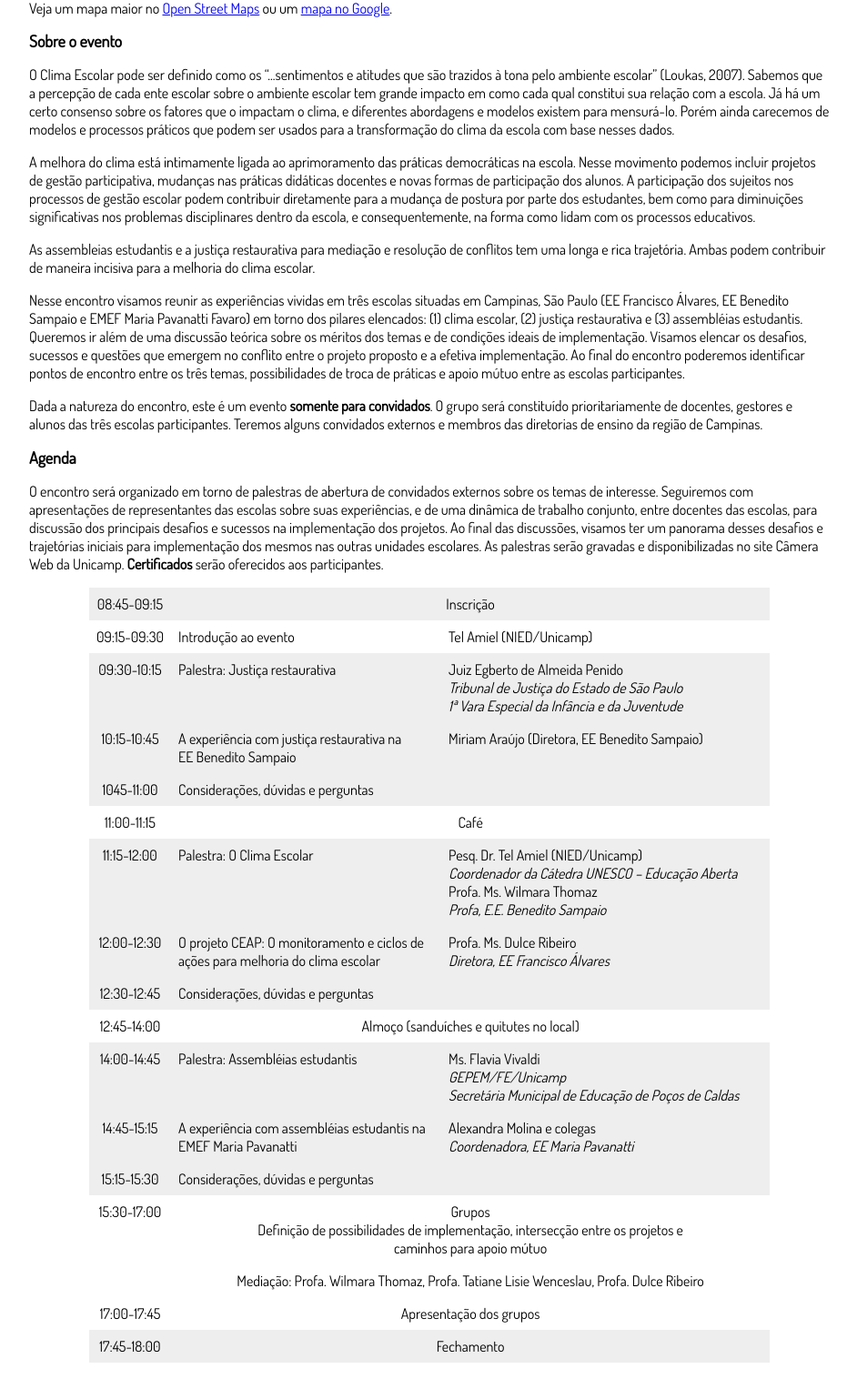
After one commit to tamielbr/ceap-site, a PHP site: page /site/encontro.html in a window 1280 px wide. The commit adds this page. Shown: the part 846-2384 px from the top of the page at 91% size, without its empty margins (104-1046 px from the left). Run offline with PHP 8.4, Linux system fonts and the light colour scheme.

Commit message:
Colocada página do encontro 2017.

```diff
--- /dev/null
+++ b/site/encontro.html
@@ -0,0 +1,259 @@
+<!DOCTYPE HTML PUBLIC "-//W3C//DTD HTML 4.0 Transitional//EN">
+<html>
+<head>
+	<meta http-equiv="content-type" content="text/html; charset=utf-8"/>
+	<link href="https://fonts.googleapis.com/css?family=Dosis" rel="stylesheet"/>
+	<title>Encontro CEAP - Junho de 2017</title>
+	<style type="text/css">
+		p, body {
+			font-family: 'Dosis', sans-serif;
+			font-size: medium;
+		}
+		body {
+			padding-left: 10%;
+			padding-right: 20%;
+		}
+		h1 {
+			font-size: x-large;
+		}
+		h2 {
+			font-size: large;
+		}
+
+	</style>
+</head>
+<body lang="pt-BR">
+	<table>
+		<tr><td><img src="public/img/logo_escolas.png" align="left"><td>
+			<h1>Encontro CEAP: Estabelecendo Diálogos entre Clima escolar, <br>Assembleias estudantis e Justiça restaurativa</h1></td>
+		</tr></table>
+	<h2>Iniciativa</h2>
+	<a href="https://ceap.nied.unicamp.br">Projeto CEAP</a>: Promovendo Condições de Ensino, Aprendizagem e Participação (FAPESP)
+
+	<h2>Organização</h2>
+	Núcleo de Informática Aplicada à Educação (NIED/Unicamp)<br>
+	<h2>Apoio</h2> Cátedra UNESCO em Educação Aberta (Unicamp)<br>
+
+	<h2>Data</h2> 29 de junho de 2017, quinta-feira, 08:45-18:00 (com intervalo para café e almoço)
+	<h2>Local</h2> Prédio novo do Instituto da Computação (<b>IC 3.5</b>) - Sala 353 – Unicamp.<br><br>
+	<iframe width="700" height="350" frameborder="0" scrolling="no" marginheight="0" marginwidth="0" src="http://www.openstreetmap.org/export/embed.html?bbox=-47.065483331680305%2C-22.814619828999085%2C-47.062586545944214%2C-22.81248368944337&amp;layer=mapnik" style="border: 1px solid black"></iframe></br>
+	Veja um mapa maior no <a href="http://www.openstreetmap.org/#map=19/-22.81355/-47.06403">Open Street Maps</a> ou um <a href="https://goo.gl/maps/4E8JGwuob6m">mapa no Google</a>.
+
+	<h2>Sobre o evento</h2>
+	<p>O Clima Escolar pode ser definido como os “...sentimentos e atitudes que são trazidos à tona pelo ambiente escolar” (Loukas, 2007). Sabemos que a percepção de cada ente escolar sobre o ambiente escolar tem grande impacto em como cada qual constitui sua relação com a escola. Já há um certo consenso sobre os fatores que o impactam o clima, e diferentes abordagens e modelos existem para mensurá-lo. Porém ainda carecemos de modelos e processos práticos que podem ser usados para a transformação do clima da escola com base nesses dados.</p>
+	<p>A melhora do clima está intimamente ligada ao aprimoramento das práticas democráticas na escola. Nesse movimento podemos incluir projetos de gestão participativa, mudanças nas práticas didáticas docentes e novas formas de participação dos alunos. A participação dos sujeitos nos processos de gestão escolar podem contribuir diretamente para a mudança de postura por parte dos estudantes, bem como para diminuições significativas nos problemas disciplinares dentro da escola, e consequentemente, na forma como lidam com os processos educativos.</p>
+	<p>As assembleias estudantis e a justiça restaurativa para mediação e resolução de conflitos tem uma longa e rica trajetória. Ambas podem contribuir de maneira incisiva para a melhoria do clima escolar.</p>
+	<p>Nesse encontro visamos reunir as experiências vividas em três escolas situadas em Campinas, São Paulo (EE Francisco Álvares, EE Benedito Sampaio e EMEF Maria Pavanatti Favaro) em torno dos pilares elencados: (1) clima escolar, (2) justiça restaurativa e (3) assembléias estudantis. Queremos ir além de uma discussão teórica sobre os méritos dos temas e de condições ideais de implementação. Visamos elencar os desafios, sucessos e questões que emergem no conflito entre o projeto proposto e a efetiva implementação. Ao final do encontro poderemos identificar pontos de encontro entre os três temas, possibilidades de troca de práticas e apoio mútuo entre as escolas participantes.</p>
+
+	<p>Dada a natureza do encontro, este é um evento <b>somente para convidados</b>. O grupo será constituído prioritariamente de docentes, gestores e alunos das três escolas participantes. Teremos alguns convidados externos e membros das diretorias de ensino da região de Campinas.</p>
+
+
+	<h2>Agenda</h2>
+
+	<p>O encontro será organizado em torno de palestras de abertura de convidados externos sobre os temas de interesse. Seguiremos com apresentações de representantes das escolas sobre suas experiências, e de uma dinâmica de trabalho conjunto, entre docentes das escolas, para discussão dos principais desafios e sucessos na implementação dos projetos. Ao final das discussões, visamos ter um panorama desses desafios e trajetórias iniciais para implementação dos mesmos nas outras unidades escolares. As palestras serão gravadas e disponibilizadas no site Câmera Web da Unicamp. <b>Certificados</b> serão oferecidos aos participantes.</p>
+<table  align="center" cellpadding="8" cellspacing="0">
+	<tr valign="top">
+		<td  bgcolor="#eee" style="background: #eee" style="border-top: 1px solid #000001; border-bottom: 1px solid #000001; border-left: 1px solid #000001; border-right: none; padding-top: 0.05cm; padding-bottom: 0.1cm; padding-left: 0.03cm; padding-right: 0cm">
+			<p  align="center">08:45-09:15</p>
+		</td>
+		<td colspan="2" width="630" bgcolor="#eee" style="background: #eee" style="border: 1px solid #000001; padding-top: 0.05cm; padding-bottom: 0.1cm; padding-left: 0.03cm; padding-right: 0.05cm">
+			<p  align="center">Inscrição</p>
+		</td>
+	</tr>
+	<tr valign="top">
+		<td  bgcolor="#ffffff" style="background: #ffffff" style="border-top: 1px solid #000001; border-bottom: 1px solid #000001; border-left: 1px solid #000001; border-right: none; padding-top: 0.05cm; padding-bottom: 0.1cm; padding-left: 0.03cm; padding-right: 0cm">
+			<p  align="center">09:15-09:30</p>
+		</td>
+		<td width="281" bgcolor="#ffffff" style="background: #ffffff" style="border-top: 1px solid #000001; border-bottom: 1px solid #000001; border-left: 1px solid #000001; border-right: none; padding-top: 0.05cm; padding-bottom: 0.1cm; padding-left: 0.03cm; padding-right: 0cm">
+			<p >Introdução
+			ao evento</p>
+		</td>
+		<td width="345" bgcolor="#ffffff" style="background: #ffffff" style="border: 1px solid #000001; padding-top: 0.05cm; padding-bottom: 0.1cm; padding-left: 0.03cm; padding-right: 0.05cm">
+			<p >Tel
+			Amiel (NIED/Unicamp)</p>
+		</td>
+	</tr>
+	<tr valign="top">
+		<td  bgcolor="#eeeeee" style="background: #eeeeee" style="border-top: 1px solid #000001; border-bottom: 1px solid #000001; border-left: 1px solid #000001; border-right: none; padding-top: 0.05cm; padding-bottom: 0.1cm; padding-left: 0.03cm; padding-right: 0cm">
+			<p  align="center">09:30-10:15</p>
+		</td>
+		<td width="281" bgcolor="#eeeeee" style="background: #eeeeee" style="border-top: 1px solid #000001; border-bottom: 1px solid #000001; border-left: 1px solid #000001; border-right: none; padding-top: 0.05cm; padding-bottom: 0.1cm; padding-left: 0.03cm; padding-right: 0cm">
+			<p >Palestra:
+			Justiça restaurativa</p>
+		</td>
+		<td width="345" bgcolor="#eeeeee" style="background: #eeeeee" style="border: 1px solid #000001; padding-top: 0.05cm; padding-bottom: 0.1cm; padding-left: 0.03cm; padding-right: 0.05cm">
+			<p >Juiz
+			Egberto de Almeida Penido <br/>
+<i>Tribunal
+			de Justiça do Estado de São Paulo<br/>
+1ª Vara Especial da
+			Infância e da Juventude</i></p>
+		</td>
+	</tr>
+	<tr valign="top">
+		<td  bgcolor="#eeeeee" style="background: #eeeeee" style="border-top: 1px solid #000001; border-bottom: 1px solid #000001; border-left: 1px solid #000001; border-right: none; padding-top: 0.05cm; padding-bottom: 0.1cm; padding-left: 0.03cm; padding-right: 0cm">
+			<p  align="center">10:15-10:45</p>
+		</td>
+		<td width="281" bgcolor="#eeeeee" style="background: #eeeeee" style="border-top: 1px solid #000001; border-bottom: 1px solid #000001; border-left: 1px solid #000001; border-right: none; padding-top: 0.05cm; padding-bottom: 0.1cm; padding-left: 0.03cm; padding-right: 0cm">
+			<p >A
+			experiência com justiça restaurativa na <br/>
+EE Benedito
+			Sampaio</p>
+		</td>
+		<td width="345" bgcolor="#eeeeee" style="background: #eeeeee" style="border: 1px solid #000001; padding-top: 0.05cm; padding-bottom: 0.1cm; padding-left: 0.03cm; padding-right: 0.05cm">
+			<p >Miriam
+			Araújo (Diretora, EE Benedito Sampaio)</p>
+		</td>
+	</tr>
+	<tr valign="top">
+		<td  bgcolor="#eeeeee" style="background: #eeeeee" style="border-top: 1px solid #000001; border-bottom: 1px solid #000001; border-left: 1px solid #000001; border-right: none; padding-top: 0.05cm; padding-bottom: 0.1cm; padding-left: 0.03cm; padding-right: 0cm">
+			<p  align="center">1045-11:00</p>
+		</td>
+		<td colspan="2" width="630" bgcolor="#eeeeee" style="background: #eeeeee" style="border: 1px solid #000001; padding-top: 0.05cm; padding-bottom: 0.1cm; padding-left: 0.03cm; padding-right: 0.05cm">
+			<p >Considerações,
+			dúvidas e perguntas</p>
+		</td>
+	</tr>
+	<tr valign="top">
+		<td  bgcolor="#ffffff" style="background: #ffffff" style="border-top: 1px solid #000001; border-bottom: 1px solid #000001; border-left: 1px solid #000001; border-right: none; padding-top: 0.05cm; padding-bottom: 0.1cm; padding-left: 0.03cm; padding-right: 0cm">
+			<p  align="center">11:00-11:15</p>
+		</td>
+		<td colspan="2" width="630" bgcolor="#ffffff" style="background: #ffffff" style="border: 1px solid #000001; padding-top: 0.05cm; padding-bottom: 0.1cm; padding-left: 0.03cm; padding-right: 0.05cm">
+			<p  align="center">Café</p>
+		</td>
+	</tr>
+	<tr valign="top">
+		<td  bgcolor="#eeeeee" style="background: #eeeeee" style="border-top: 1px solid #000001; border-bottom: 1px solid #000001; border-left: 1px solid #000001; border-right: none; padding-top: 0.05cm; padding-bottom: 0.1cm; padding-left: 0.03cm; padding-right: 0cm">
+			<p  align="center">11:15-12:00</p>
+		</td>
+		<td width="281" bgcolor="#eeeeee" style="background: #eeeeee" style="border-top: 1px solid #000001; border-bottom: 1px solid #000001; border-left: 1px solid #000001; border-right: none; padding-top: 0.05cm; padding-bottom: 0.1cm; padding-left: 0.03cm; padding-right: 0cm">
+			<p >Palestra:
+			O Clima Escolar</p>
+		</td>
+		<td width="345" bgcolor="#eeeeee" style="background: #eeeeee" style="border: 1px solid #000001; padding-top: 0.05cm; padding-bottom: 0.1cm; padding-left: 0.03cm; padding-right: 0.05cm">
+			<p >Pesq.
+			Dr. Tel Amiel (NIED/Unicamp)<br/>
+<i>Coordenador
+			da Cátedra UNESCO – Educação Aberta<br/>
+</i>Profa.
+			Ms. Wilmara Thomaz <br/>
+<i>Profa,
+			E.E. Benedito Sampaio</i></p>
+		</td>
+	</tr>
+	<tr valign="top">
+		<td  bgcolor="#eeeeee" style="background: #eeeeee" style="border-top: 1px solid #000001; border-bottom: 1px solid #000001; border-left: 1px solid #000001; border-right: none; padding-top: 0.05cm; padding-bottom: 0.1cm; padding-left: 0.03cm; padding-right: 0cm">
+			<p  align="center">12:00-12:30</p>
+		</td>
+		<td width="281" bgcolor="#eeeeee" style="background: #eeeeee" style="border-top: 1px solid #000001; border-bottom: 1px solid #000001; border-left: 1px solid #000001; border-right: none; padding-top: 0.05cm; padding-bottom: 0.1cm; padding-left: 0.03cm; padding-right: 0cm">
+			<p >O
+			projeto CEAP: O monitoramento e ciclos de ações para melhoria do
+			clima escolar</p>
+		</td>
+		<td width="345" bgcolor="#eeeeee" style="background: #eeeeee" style="border: 1px solid #000001; padding-top: 0.05cm; padding-bottom: 0.1cm; padding-left: 0.03cm; padding-right: 0.05cm">
+			<p >Profa.
+			Ms.  Dulce Ribeiro <br/>
+<i>Diretora,
+			EE Francisco Álvares</i></p>
+		</td>
+	</tr>
+	<tr valign="top">
+		<td  bgcolor="#eeeeee" style="background: #eeeeee" style="border-top: 1px solid #000001; border-bottom: 1px solid #000001; border-left: 1px solid #000001; border-right: none; padding-top: 0.05cm; padding-bottom: 0.1cm; padding-left: 0.03cm; padding-right: 0cm">
+			<p  align="center">12:30-12:45</p>
+		</td>
+		<td colspan="2" width="630" bgcolor="#eeeeee" style="background: #eeeeee" style="border: 1px solid #000001; padding-top: 0.05cm; padding-bottom: 0.1cm; padding-left: 0.03cm; padding-right: 0.05cm">
+			<p >Considerações,
+			dúvidas e perguntas</p>
+		</td>
+	</tr>
+	<tr valign="top">
+		<td  bgcolor="#ffffff" style="background: #ffffff" style="border-top: 1px solid #000001; border-bottom: 1px solid #000001; border-left: 1px solid #000001; border-right: none; padding-top: 0.05cm; padding-bottom: 0.1cm; padding-left: 0.03cm; padding-right: 0cm">
+			<p  align="center">12:45-14:00</p>
+		</td>
+		<td colspan="2" width="630" bgcolor="#ffffff" style="background: #ffffff" style="border: 1px solid #000001; padding-top: 0.05cm; padding-bottom: 0.1cm; padding-left: 0.03cm; padding-right: 0.05cm">
+			<p  align="center">Almoço
+			(sanduíches e quitutes no local)</p>
+		</td>
+	</tr>
+	<tr valign="top">
+		<td  bgcolor="#eeeeee" style="background: #eeeeee" style="border-top: 1px solid #000001; border-bottom: 1px solid #000001; border-left: 1px solid #000001; border-right: none; padding-top: 0.05cm; padding-bottom: 0.1cm; padding-left: 0.03cm; padding-right: 0cm">
+			<p  align="center">14:00-14:45</p>
+		</td>
+		<td width="281" bgcolor="#eeeeee" style="background: #eeeeee" style="border-top: 1px solid #000001; border-bottom: 1px solid #000001; border-left: 1px solid #000001; border-right: none; padding-top: 0.05cm; padding-bottom: 0.1cm; padding-left: 0.03cm; padding-right: 0cm">
+			<p >Palestra:
+			Assembléias estudantis</p>
+		</td>
+		<td width="345" bgcolor="#eeeeee" style="background: #eeeeee" style="border: 1px solid #000001; padding-top: 0.05cm; padding-bottom: 0.1cm; padding-left: 0.03cm; padding-right: 0.05cm">
+			<p >Ms.
+			Flavia Vivaldi <br/>
+<i>GEPEM/FE/Unicamp<br/>
+Secretária
+			Municipal de Educação de Poços de Caldas</i></p>
+		</td>
+	</tr>
+	<tr valign="top">
+		<td  bgcolor="#eeeeee" style="background: #eeeeee" style="border-top: 1px solid #000001; border-bottom: 1px solid #000001; border-left: 1px solid #000001; border-right: none; padding-top: 0.05cm; padding-bottom: 0.1cm; padding-left: 0.03cm; padding-right: 0cm">
+			<p  align="center">14:45-15:15</p>
+		</td>
+		<td width="281" bgcolor="#eeeeee" style="background: #eeeeee" style="border-top: 1px solid #000001; border-bottom: 1px solid #000001; border-left: 1px solid #000001; border-right: none; padding-top: 0.05cm; padding-bottom: 0.1cm; padding-left: 0.03cm; padding-right: 0cm">
+			<p >A
+			experiência com assembléias estudantis na EMEF
+			Maria Pavanatti</p>
+		</td>
+		<td width="345" bgcolor="#eeeeee" style="background: #eeeeee" style="border: 1px solid #000001; padding-top: 0.05cm; padding-bottom: 0.1cm; padding-left: 0.03cm; padding-right: 0.05cm">
+			<p >Alexandra
+			Molina e
+			colegas
+			<br/>
+<i>Coordenadora,
+			EE Maria Pavanatti</i></p>
+		</td>
+	</tr>
+	<tr valign="top">
+		<td  bgcolor="#eeeeee" style="background: #eeeeee" style="border-top: 1px solid #000001; border-bottom: 1px solid #000001; border-left: 1px solid #000001; border-right: none; padding-top: 0.05cm; padding-bottom: 0.1cm; padding-left: 0.03cm; padding-right: 0cm">
+			<p  align="center">15:15-15:30</p>
+		</td>
+		<td colspan="2" width="630" bgcolor="#eeeeee" style="background: #eeeeee" style="border: 1px solid #000001; padding-top: 0.05cm; padding-bottom: 0.1cm; padding-left: 0.03cm; padding-right: 0.05cm">
+			<p >Considerações,
+			dúvidas e perguntas</p>
+		</td>
+	</tr>
+	<tr valign="top">
+		<td  bgcolor="#ffffff" style="background: #ffffff" style="border-top: 1px solid #000001; border-bottom: 1px solid #000001; border-left: 1px solid #000001; border-right: none; padding-top: 0.05cm; padding-bottom: 0.1cm; padding-left: 0.03cm; padding-right: 0cm">
+			<p  align="center">15:30-17:00</p>
+		</td>
+		<td colspan="2" width="630" bgcolor="#ffffff" style="background: #ffffff" style="border: 1px solid #000001; padding-top: 0.05cm; padding-bottom: 0.1cm; padding-left: 0.03cm; padding-right: 0.05cm">
+			<p  align="center">Grupos<br/>
+Definição
+			de possibilidades de implementação, intersecção entre os
+			projetos e <br/>
+caminhos para apoio mútuo</p>
+			<p  align="center">Mediação:
+			Profa. Wilmara Thomaz, Profa. Tatiane Lisie Wenceslau, Profa.
+			Dulce Ribeiro</p>
+		</td>
+	</tr>
+	<tr valign="top">
+		<td  bgcolor="#ffffff" style="background: #ffffff" style="border-top: 1px solid #000001; border-bottom: 1px solid #000001; border-left: 1px solid #000001; border-right: none; padding-top: 0.05cm; padding-bottom: 0.1cm; padding-left: 0.03cm; padding-right: 0cm">
+			<p  align="center">17:00-17:45</p>
+		</td>
+		<td colspan="2" width="630" bgcolor="#ffffff" style="background: #ffffff" style="border: 1px solid #000001; padding-top: 0.05cm; padding-bottom: 0.1cm; padding-left: 0.03cm; padding-right: 0.05cm">
+			<p  align="center">Apresentação
+			dos grupos</p>
+		</td>
+	</tr>
+	<tr valign="top">
+		<td  bgcolor="#eee" style="background: #eee" style="border-top: 1px solid #000001; border-bottom: 1px solid #000001; border-left: 1px solid #000001; border-right: none; padding-top: 0.05cm; padding-bottom: 0.1cm; padding-left: 0.03cm; padding-right: 0cm">
+			<p  align="center">17:45-18:00</p>
+		</td>
+		<td colspan="2" bgcolor="#eeeeee" style="background: #eeeeee" width="630"  style="border: 1px solid #000001; padding-top: 0.05cm; padding-bottom: 0.1cm; padding-left: 0.03cm; padding-right: 0.05cm">
+			<p  align="center">Fechamento</p>
+		</td>
+	</tr>
+</table>
+<p  align="justify" style="margin-bottom: 0cm; line-height: 100%; background: #ffffff">
+<br/>
+
+</p>
+</body>
+</html>
```
Also changed, not shown: index.php (+14 -2 lines).
